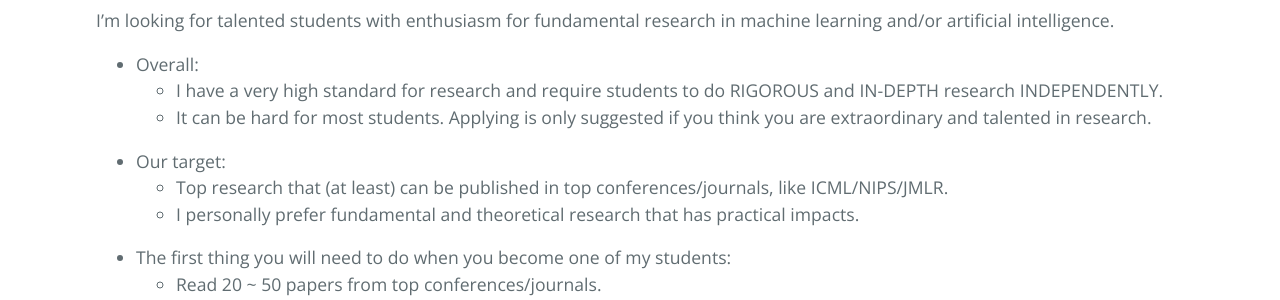
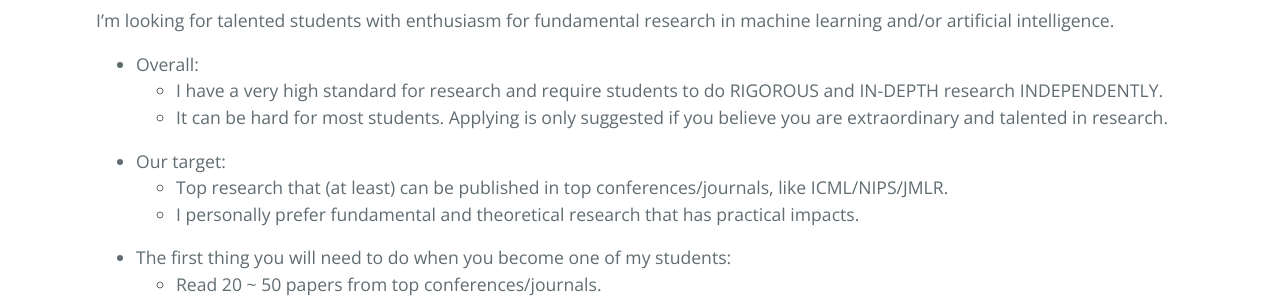
Before and after one commit to ZhimingZhou/zhimingzhou.github.io, a Jekyll site: the page built from _posts/2021-10-11-Prospective-Students.md, in a window 1280 px wide. Shown: the part 411-711 px from the top of the page. Built offline with Jekyll 4.4.1, drawn with Linux system fonts in a browser that asks for light colours; comment, search, counter and statistics services are not loaded.

Commit message:
Update 2021-10-11-Prospective-Students.md

```diff
--- a/_posts/2021-10-11-Prospective-Students.md
+++ b/_posts/2021-10-11-Prospective-Students.md
@@ -11,7 +11,7 @@ I’m looking for talented students with enthusiasm for fundamental research in
 
 - Overall:
 	- I have a very high standard for research and require students to do RIGOROUS and IN-DEPTH research INDEPENDENTLY.
-	- It can be hard for most students. Applying is only suggested if you think you are extraordinary and talented in research.
+	- It can be hard for most students. Applying is only suggested if you believe you are extraordinary and talented in research.
 
 <!--  -->
 - Our target:
```
